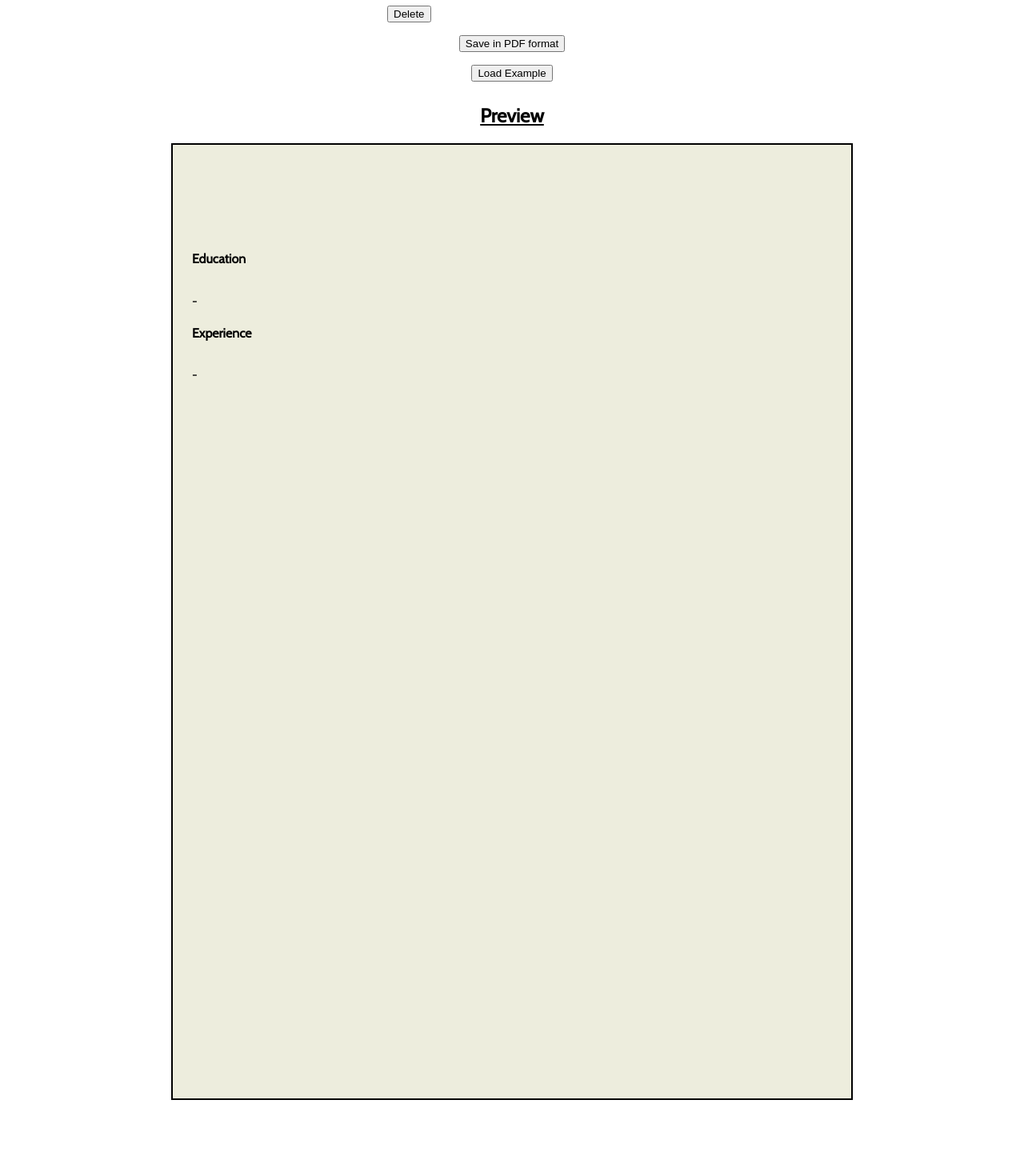
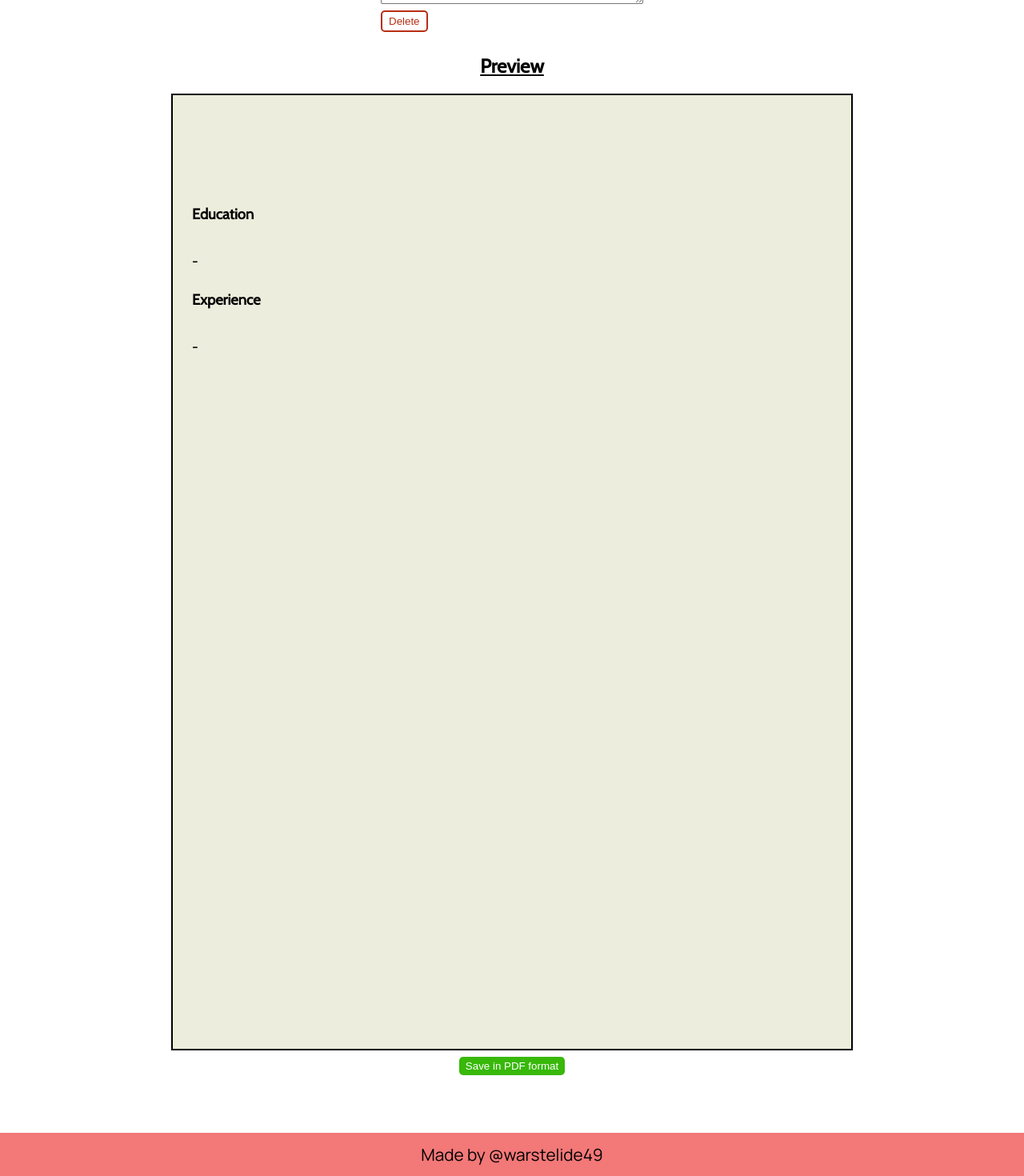
Before and after one commit to Warstilide49/cv-project, a React (Create React App) app: page / in a window 1280 px wide. Shown: the part 869-2339 px from the top of the page at 80% size. Before the commit the page ends 2308 px from the top, so only its background shows below. Built offline with nearby package versions, Linux system fonts and the light colour scheme.

Commit message:
downloadable and stylized

```diff
--- a/package.json
+++ b/package.json
@@ -9,6 +9,7 @@
     "react": "^18.2.0",
     "react-dom": "^18.2.0",
     "react-scripts": "5.0.1",
+    "react-to-print": "^2.14.7",
     "uuid": "^8.3.2",
     "web-vitals": "^2.1.4"
   },
--- a/src/App.js
+++ b/src/App.js
@@ -2,6 +2,7 @@ import React, {Component} from 'react'
 import './styles/main.css'
 import Header from './components/Header'
 import Content from './components/Content'
+import Footer from './components/Footer'
 
 class App extends Component {
 
@@ -14,6 +15,7 @@ class App extends Component {
       <div className="App">
         <Header/>
         <Content/>
+        <Footer />
       </div>
     );
   }
--- /dev/null
+++ b/src/components/Footer.js
@@ -0,0 +1,18 @@
+import React, {Component} from 'react'
+
+class Footer extends Component{
+
+	constructor(props){
+		super(props);
+	}
+
+	render(){
+		return(
+			<div className='footer'>
+				<p>Made by @warstelide49</p>
+			</div>
+		)
+	}
+}
+
+export default Footer
--- a/src/components/Form/EducationForm.js
+++ b/src/components/Form/EducationForm.js
@@ -35,7 +35,7 @@ class EduForm extends Component{
 					<input id='edu-leave' placeholder='Year of Leaving'></input>
 					<input id='edu-grade' placeholder='Grade/Percentage'></input>
 				</form>
-				<button onClick={this.deleteForm}>Delete</button>
+				<button id='delete' onClick={this.deleteForm}>Delete</button>
 			</div>
 		);
 	}
--- a/src/components/Form/ExperienceForm.js
+++ b/src/components/Form/ExperienceForm.js
@@ -35,7 +35,7 @@ class ExpForm extends Component{
 					<input id='exp-end'placeholder='Date of Leaving'></input>
 					<textarea id='exp-desc' placeholder='Brief description of work done' rows="4"></textarea>
 				</form>
-				<button onClick={this.deleteForm}>Delete</button>
+				<button id='delete' onClick={this.deleteForm}>Delete</button>
 			</div>
 		);
 	}
--- a/src/components/Form/Form.js
+++ b/src/components/Form/Form.js
@@ -75,8 +75,6 @@ class Form extends Component{
 					    })}
 					</div>
 				</div>
-				<button>Save in PDF format</button>
-				<button>Load Example</button>
 			</div>
 		);
 	}
--- a/src/components/Preview/Experience.js
+++ b/src/components/Preview/Experience.js
@@ -9,10 +9,10 @@ class Experience extends Component{
 		const {start, end, position, company, description} = this.props;
 		return(
 			<div className='experience'>
-				<div>{start}-{end}</div>
+				<div className='preview-timeline'>{start}-{end}</div>
 				<div>
 					<h3>{position}</h3>
-					<p>{company}</p>
+					<p className='preview-company'>{company}</p>
 					<p>{description}</p>
 				</div>
 			</div>
--- a/src/components/Preview/Preview.js
+++ b/src/components/Preview/Preview.js
@@ -1,4 +1,5 @@
 import React, {Component} from 'react';
+import ReactToPrint from 'react-to-print';
 import '../../styles/preview.css'
 
 class Preview extends Component{
@@ -11,7 +12,7 @@ class Preview extends Component{
 		return(
 			<div className='preview-container'>
 				<h2>Preview</h2>
-				<div className='resume'>
+				<div className='resume' ref={el=>(this.componentRef=el)}>
 					<div className='top'>
 						<div className='preview-name'>{name}</div>
 						<div className='preview-general'>
@@ -33,6 +34,13 @@ class Preview extends Component{
 				        })}
 					</div>
 				</div>
+				<ReactToPrint
+					trigger={()=>{
+						return <button id='save-pdf'>Save in PDF format</button>
+					}}
+					content={()=>this.componentRef}
+					documentTitle={name}
+				/>
 			</div>
 		);
 	}
--- a/src/styles/content.css
+++ b/src/styles/content.css
@@ -37,3 +37,21 @@ form{
 	flex-direction:column;
 	gap:1vh;
 }
+
+#add-education{
+	background: white;
+	color: #38b809;
+	border: 2px solid #38b809;
+}
+
+#delete{
+	background: white;
+	color: #b82e12;
+	border: 2px solid #b82e12;
+}
+
+#save-pdf{
+	background: #38b809;
+	color: white;
+	border: 0;
+}
--- a/src/styles/main.css
+++ b/src/styles/main.css
@@ -26,8 +26,11 @@ input{
 }
 
 button{
-	margin:1vh;
+	margin:1vh 0;
 	align-self:center;
+	cursor: pointer;
+	border-radius: 5px;
+	padding:0.5vh 1vh;
 }
 
 .header{
@@ -37,3 +40,13 @@ button{
 	align-items: center;
 	background: var(--bg_1);
 }
+
+.footer{
+	font-family: 'Manrope';
+	display:flex;
+	justify-content: center;
+	align-items: center;
+	font-size: 2.6vh;
+	padding: 1.4vh 0;
+	background: var(--bg_1);
+}
--- a/src/styles/preview.css
+++ b/src/styles/preview.css
@@ -1,11 +1,13 @@
 @import url('https://fonts.googleapis.com/css2?family=Montserrat:wght@300;700&display=swap');
 
 .resume{
+	font-family: 'Cabin', sans-serif;
 	border: 2px solid black;
 	background: #ededdd;
 	height: 141vh;
 	width: 100vh;
 	padding: 4vh 3vh;
+	font-size: 2.3vh;
 }
 
 .top{
@@ -51,3 +53,11 @@
 	display:flex;
 	gap:5vh;
 }
+
+.preview-timeline{
+	min-width:24vh;
+}
+
+.preview-company{
+	margin:1.5vh 0vh;
+}
```
Also changed, not shown: 1 other file (tests, documents, lock files or other folders).
